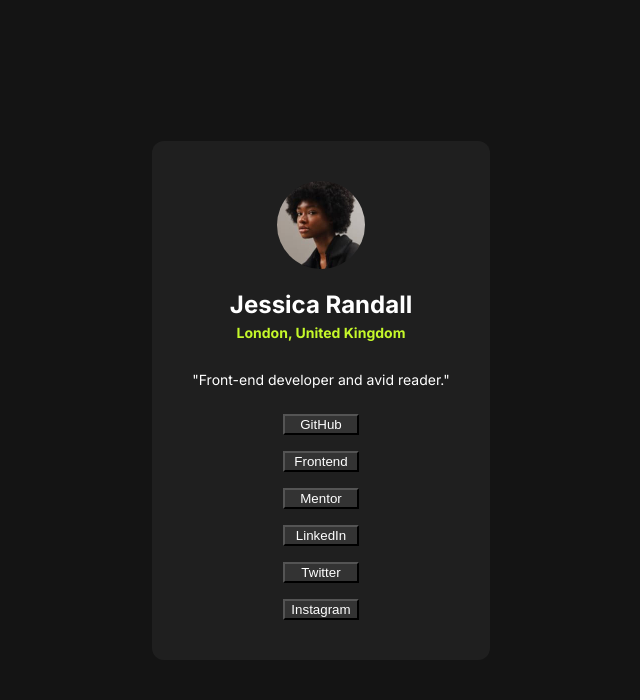
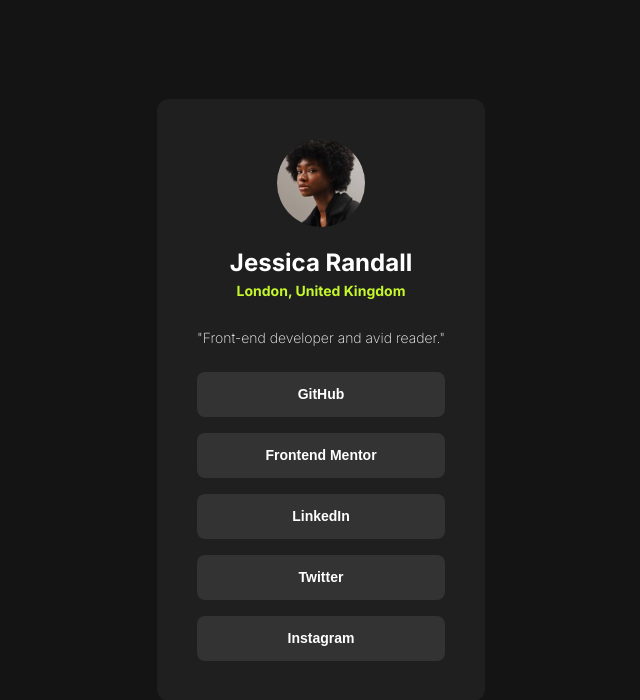
Before and after one commit to mat-liet/frontend-mentor, a plain HTML site: page social-links-profile-main/index.html in a window 1280 px wide. Shown: the whole page, without its empty margins (319-959 px from the left). Drawn offline with Linux system fonts and the light colour scheme.

Commit message:
Update css

```diff
--- a/social-links-profile-main/index.html
+++ b/social-links-profile-main/index.html
@@ -35,8 +35,7 @@
       <p class="bio">"Front-end developer and avid reader."</p>
       <div class="links">
         <button>GitHub</button>
-        <button>Frontend</button>
-        <button>Mentor</button>
+        <button>Frontend Mentor</button>
         <button>LinkedIn</button>
         <button>Twitter</button>
         <button>Instagram</button>
--- a/social-links-profile-main/styles.css
+++ b/social-links-profile-main/styles.css
@@ -56,16 +56,29 @@ p {
   font-size: 14px;
   color: hsl(0, 0%, 100%);
   line-height: 150%;
-  font-weight: 400;
+  font-weight: 200;
 }
 
 .links {
   display: flex;
   flex-direction: column;
   gap: 16px;
+  width: 100%;
 }
 
 .links button {
   background-color: hsl(0, 0%, 20%);
   color: hsl(0, 0%, 100%);
+  border: 0;
+  border-radius: 8px;
+  padding: 12px;
+  font-size: 14px;
+  line-height: 150%;
+  font-weight: 700;
 }
+
+button:hover {
+  cursor: url("./assets/images/handcursor.svg") 16 16, pointer;
+  color: hsl(0, 0%, 20%);
+  background-color: hsl(75, 94%, 57%);
+}
```
Also changed, not shown: social-links-profile-main/assets/images/handcursor.svg (added).
